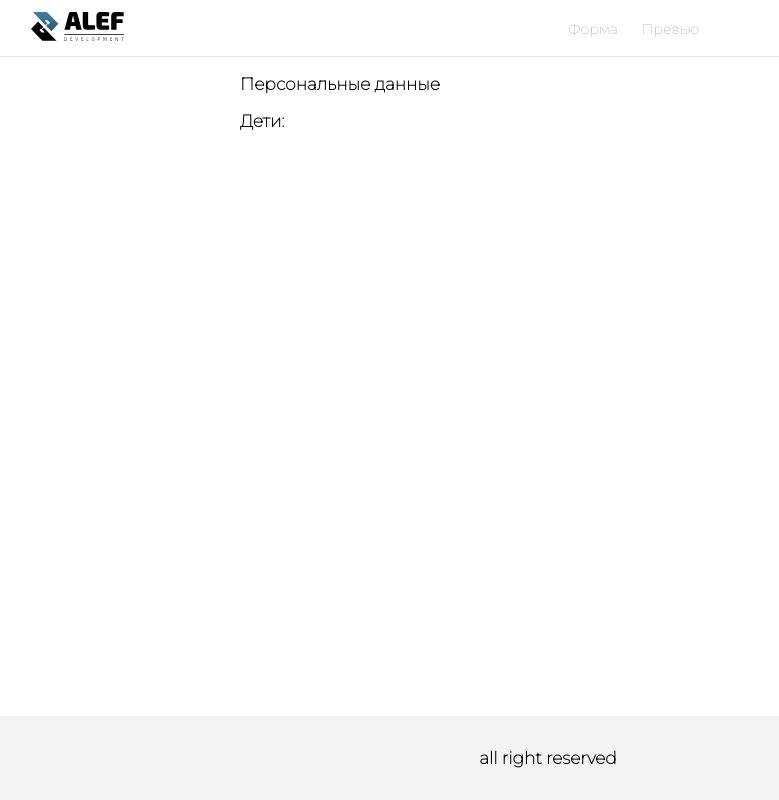
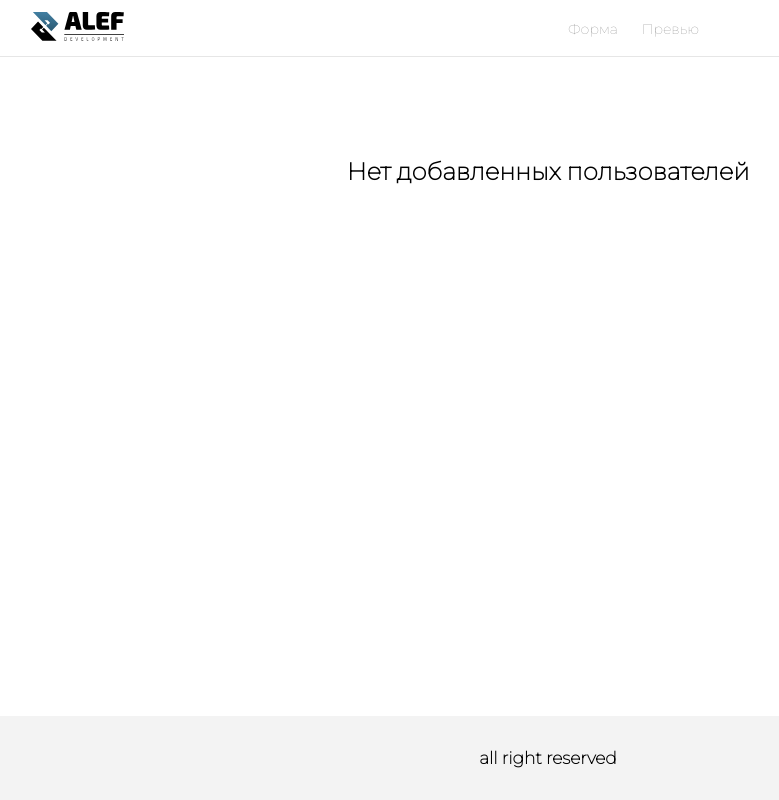
Before and after one commit to bimurzaew/want_offer, a React (Create React App) app: page /preview in a window 1280 px wide. Shown: the whole page, without its empty margins (92-871 px from the left). Built offline with nearby package versions, Linux system fonts and the light colour scheme.

Commit message:
доработки в файле превью

```diff
--- a/src/components/preview/index.jsx
+++ b/src/components/preview/index.jsx
@@ -8,26 +8,38 @@ function Preview() {
 
   return (
     <div className={styles.preview}>
+      {person.length === 0 ? (
+        <h2 className={styles.info}>Нет добавленных пользователей</h2>
+      ) : (
+        <>
           <p>Персональные данные</p>
           {person.map((item, index) => {
             return (
               <div key={index}>
-            <div>Имя: {item.name}</div>
-            <div>Возраст: {item.age}</div>
+                <div className={styles.desc}>Имя: {item.name}</div>
+                <div >Возраст: {item.age}</div>
               </div>
             );
           })}
           <div className={styles.childData}>
             <p>Дети:</p>
+            {children.length === 0 ? (
+              <h3>бездетный человек</h3>
+            ) : (
+              <>
                 {children.map((child, index) => {
                   return (
                     <div key={index} className={styles.child}>
-              <div>Имя: {child.name}</div>
+                      <div className={styles.desc}>Имя: {child.name}</div>
                       <div>Возраст: {child.age}</div>
                     </div>
                   );
                 })}
+              </>
+            )}
           </div>
+        </>
+      )}
     </div>
   );
 }
--- a/src/components/preview/preview.module.css
+++ b/src/components/preview/preview.module.css
@@ -13,3 +13,10 @@
   padding: 15px;
   margin-top: 20px;
 }
+.desc {
+  margin-bottom: 10px;
+}
+.info {
+  text-align: center;
+  margin-top: 100px;
+}
```
Lines whose indentation alone changed are shown as unchanged.
